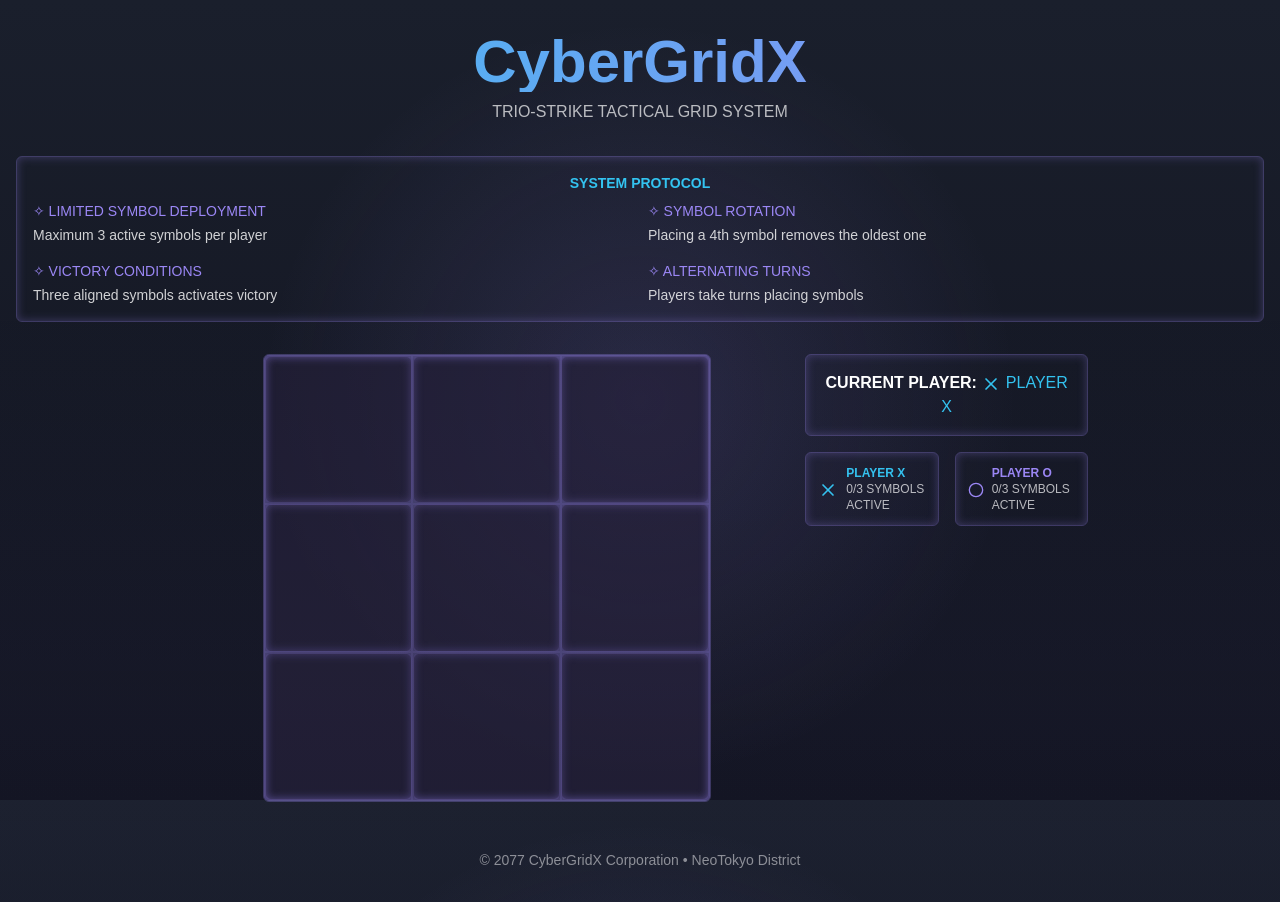
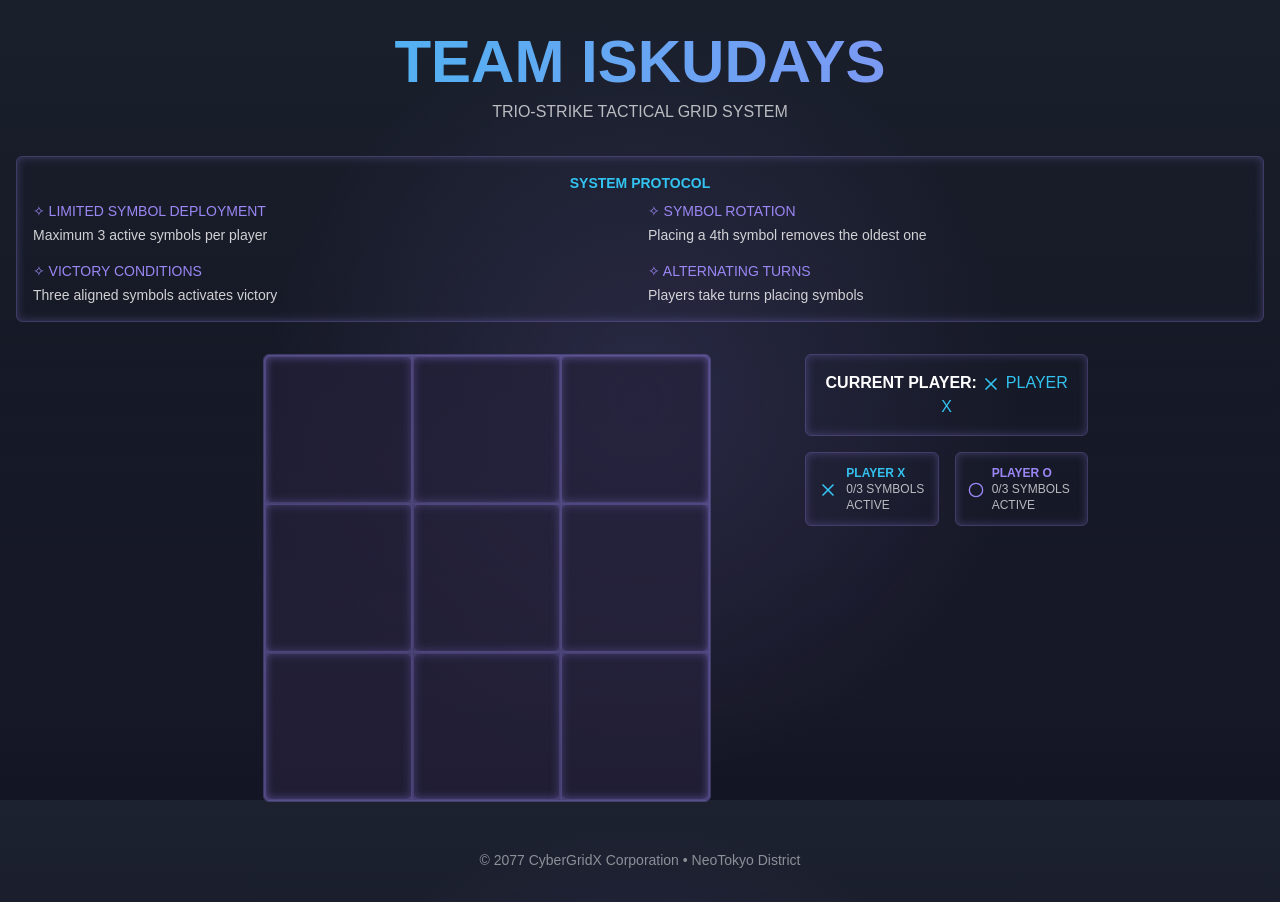
Before and after one commit to SamalehZen/cybergridx-trio-strike, a React (Vite) app: page / in a window 1280 px wide. Built offline with nearby package versions, Linux system fonts and the light colour scheme.

Commit message:
Rename title
Rename CyberGridX to TEAM ISKUDAYS.

```diff
--- a/index.html
+++ b/index.html
@@ -4,11 +4,11 @@
   <head>
     <meta charset="UTF-8" />
     <meta name="viewport" content="width=device-width, initial-scale=1.0" />
-    <title>CyberGridX - Trio Strike</title>
+    <title>TEAM ISKUDAYS - Trio Strike</title>
     <meta name="description" content="A cyberpunk-themed Tic-Tac-Toe game with a unique 3-symbol limit mechanic" />
     <meta name="author" content="Lovable" />
 
-    <meta property="og:title" content="CyberGridX - Trio Strike" />
+    <meta property="og:title" content="TEAM ISKUDAYS - Trio Strike" />
     <meta property="og:description" content="A cyberpunk-themed Tic-Tac-Toe game with a unique 3-symbol limit mechanic" />
     <meta property="og:type" content="website" />
     <meta property="og:image" content="https://lovable.dev/opengraph-image-p98pqg.png" />
--- a/src/pages/Index.tsx
+++ b/src/pages/Index.tsx
@@ -10,7 +10,7 @@ const Index = () => {
       <main className="flex-1 container px-4 py-8">
         <header className="text-center mb-8">
           <h1 className="text-4xl md:text-6xl font-bold text-transparent bg-clip-text bg-gradient-to-r from-cyber-cyan to-cyber-primary mb-2">
-            CyberGridX
+            TEAM ISKUDAYS
           </h1>
           <p className="text-white/70 text-sm md:text-base">TRIO-STRIKE TACTICAL GRID SYSTEM</p>
         </header>
```
